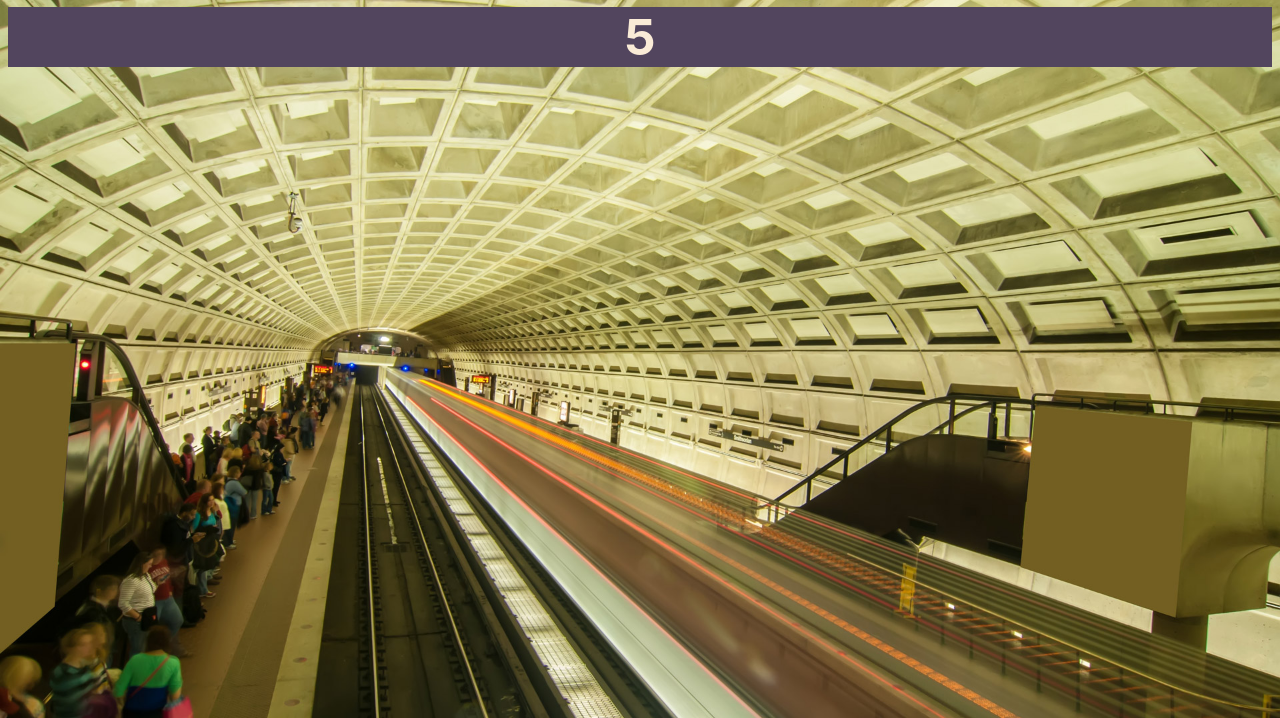
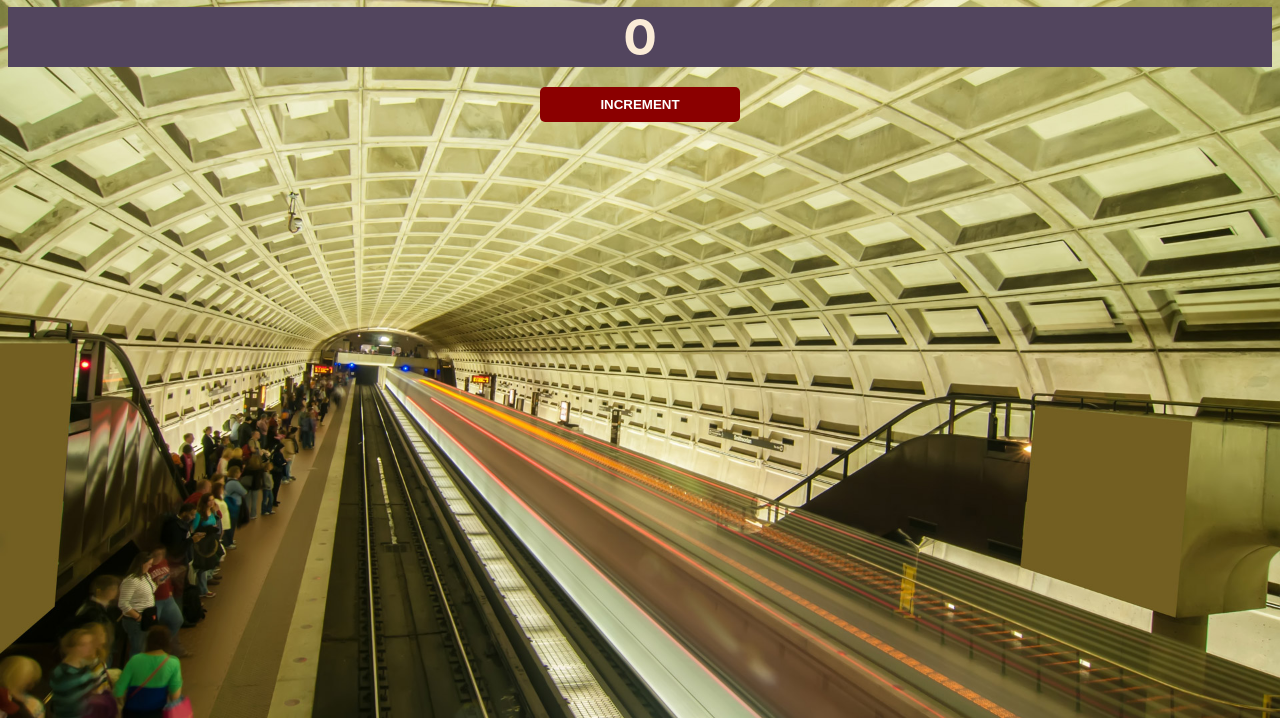
Before and after one commit to hamzasherazii/People-Counter-Application, a plain HTML site: page index.html in a window 1280 px wide. Shown: the part 82-800 px from the top of the page. Drawn offline with Linux system fonts and the light colour scheme.

Commit message:
added an increment button

```diff
--- a/index.html
+++ b/index.html
@@ -4,12 +4,14 @@
     <meta charset="UTF-8">
     <meta name="viewport" content="width=device-width, initial-scale=1.0">
     <link rel="stylesheet" href="./style.css">
-    <title>People Countert</title>
+    <title>People Counter</title>
 </head>
 <body>
     <h1>People entered:</h1>
     <h2 id="count">0</h2>
 
+    <button id="increment-btn" onclick="increment()">INCREMENT</button>
+
 
     <script src="./main.js"></script>
 </body>
--- a/main.js
+++ b/main.js
@@ -1 +1,14 @@
-document.getElementById("count").innerText = 5
+// document.getElementById("count").innerText = 5
+
+// let count = 0
+
+// console.log(count)
+
+// initialize the count as 0
+// listen for clicks on the increment button
+// increment the count variable when the button is clicked
+// change the count-el in the HTML file to reflect the new count
+
+function increment(){
+    console.log("The button was clicked!")
+}
```
